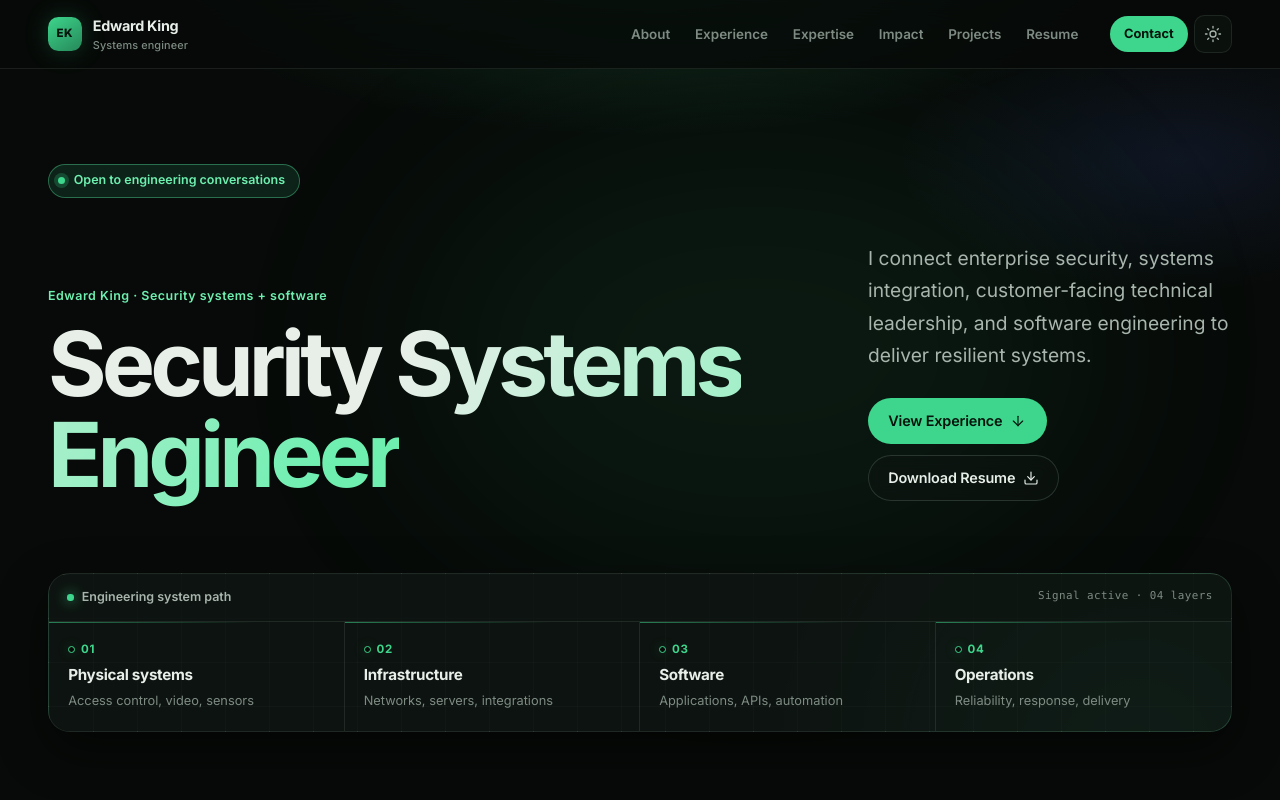
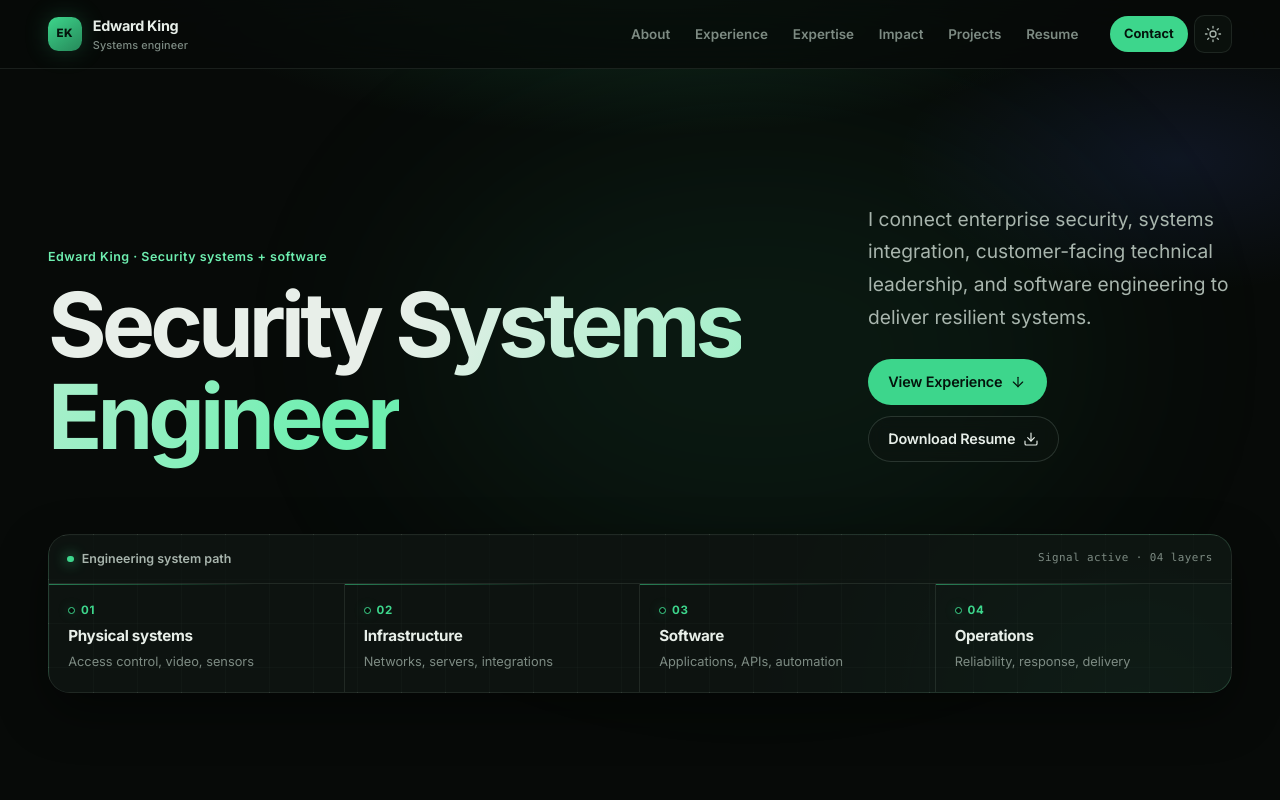
Before and after one commit to nextking12/portfolio_page, a SvelteKit app: page / in a window 1280 px wide. Shown: the top 800 px of the page. Built offline with nearby package versions, Linux system fonts and the light colour scheme.

Commit message:
Remove hero availability badge

```diff
--- a/src/lib/components/Hero.svelte
+++ b/src/lib/components/Hero.svelte
@@ -8,10 +8,6 @@
 </script>
 
 <section id="home" class="hero-shell">
-	<div class="hero-status" aria-label="Availability">
-		<i aria-hidden="true"></i>
-		<span>Open to engineering conversations</span>
-	</div>
 	<div class="hero-layout">
 		<div class="hero-title-block">
 			<p class="eyebrow">Edward King · Security systems + software</p>
--- a/src/routes/layout.css
+++ b/src/routes/layout.css
@@ -358,36 +358,6 @@ section[id] {
 	content: '';
 	filter: blur(110px);
 	opacity: 0.35;
-}
-
-.hero-status {
-	display: inline-flex;
-	width: fit-content;
-	align-items: center;
-	gap: 0.55rem;
-	margin-bottom: clamp(1.75rem, 4vw, 2.75rem);
-	border: 1px solid color-mix(in srgb, var(--color-accent) 35%, var(--color-line));
-	border-radius: var(--radius-pill);
-	background: var(--color-accent-soft);
-	padding: 0.4rem 0.85rem 0.4rem 0.55rem;
-	color: var(--color-accent-strong);
-	font-size: 0.78rem;
-	font-weight: 550;
-}
-
-.hero-status i {
-	width: 0.45rem;
-	height: 0.45rem;
-	border-radius: 50%;
-	background: var(--color-accent);
-	box-shadow: 0 0 0 0.25rem color-mix(in srgb, var(--color-accent) 22%, transparent);
-	animation: signal-pulse 2.4s ease-in-out infinite;
-}
-
-@keyframes signal-pulse {
-	50% {
-		box-shadow: 0 0 0 0.4rem color-mix(in srgb, var(--color-accent) 8%, transparent);
-	}
 }
 
 .hero-layout {
```
